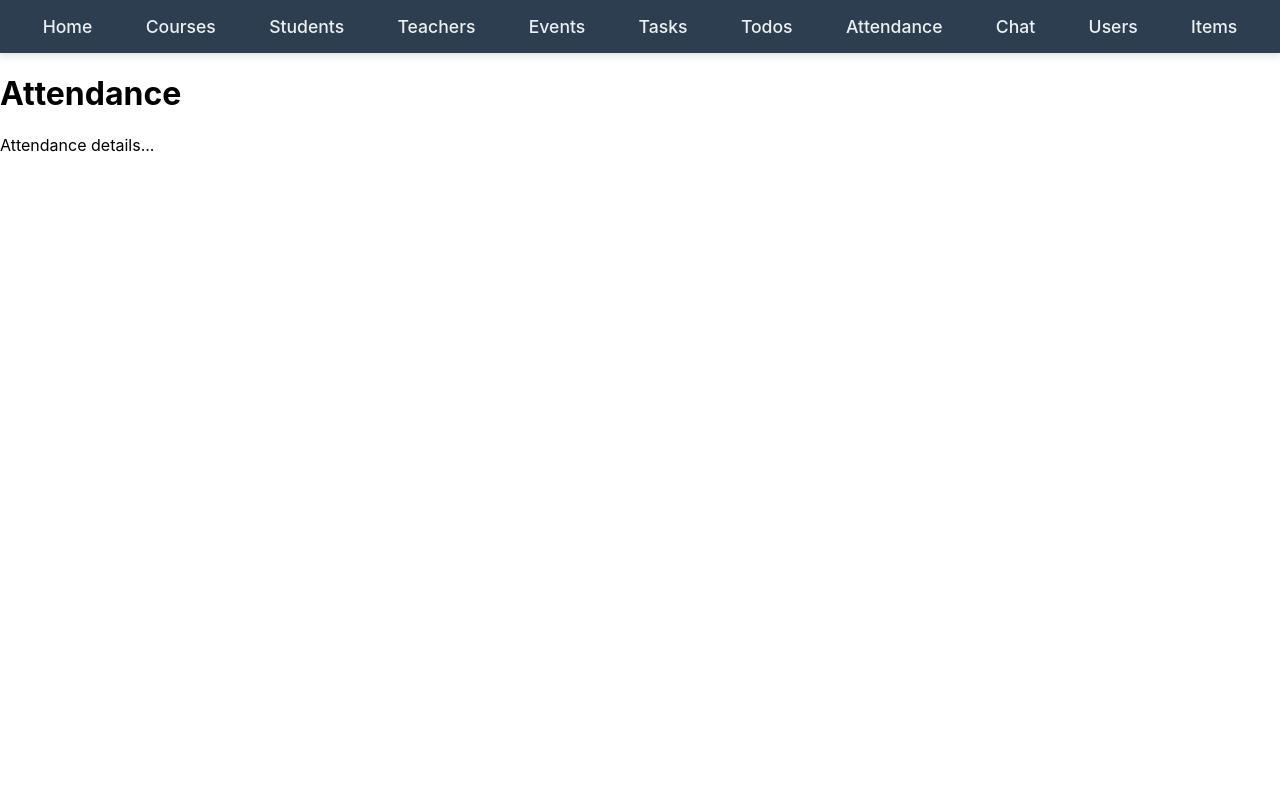
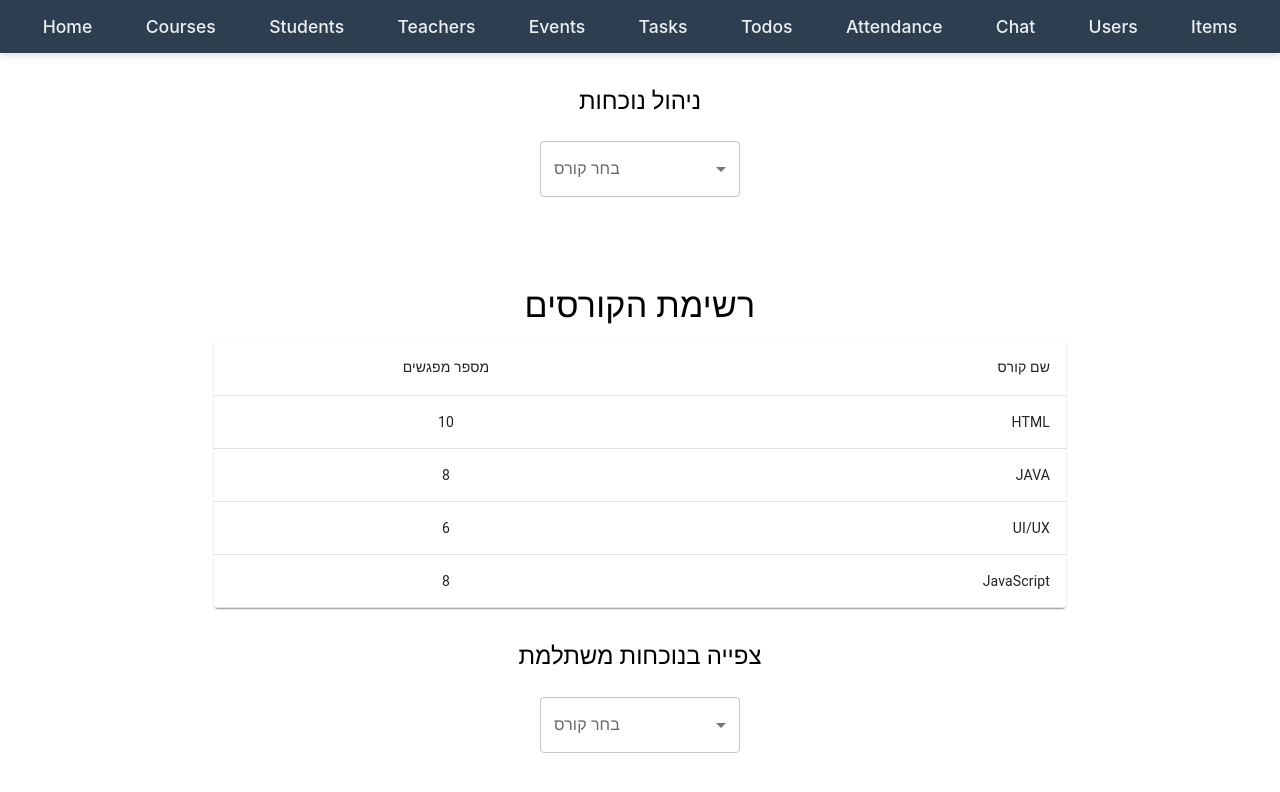
Before and after one commit to AutoDidact613/Maalot360, a React (Create React App) app: page /attendance in a window 1280 px wide. Shown: the top 792 px of the page. Built offline with nearby package versions, Linux system fonts and the light colour scheme.

Commit message:
merge with main

```diff
--- a/src/components/Attendance.js
+++ b/src/components/Attendance.js
@@ -1,10 +1,18 @@
 import React from 'react';
+import MarkAttendance from '../features/Attendance/MarkAttendance ';
+import ViewAllAttendance from'../features/Attendance/ViewAllAttendance';
+import StudentAttendanceByCourse from'../features/Attendance/StudentAttendanceByCourse'
+
+
 
 const Attendance = () => {
   return (
     <div>
-      <h1>Attendance</h1>
-      <p>Attendance details...</p>
+
+ <MarkAttendance />
+      <ViewAllAttendance/>
+      <StudentAttendanceByCourse/>
+
     </div>
   );
 };
--- a/src/store/app.js
+++ b/src/store/app.js
@@ -9,6 +9,7 @@ import tasksReducer from '../features/tasks/tasksSlice';
 import ListSlice from '../features/Items/ListSlice.js'; // ודאי שהשם כאן תואם גם בקובץ עצמו
 import taskSlice from '../features/lecturer/taskSlice'
 import questionSlice from '../features/lecturer/questionSlice'
+import attendanceReduce from '../features/Attendance/attendanceSlice'
 
 
 export const store = configureStore({
@@ -21,6 +22,7 @@ export const store = configureStore({
          ListSlice: ListSlice,
          taskSlice: taskSlice,
          questions: questionSlice,
+         attendance: attendanceReduce
 
 
   },
```
